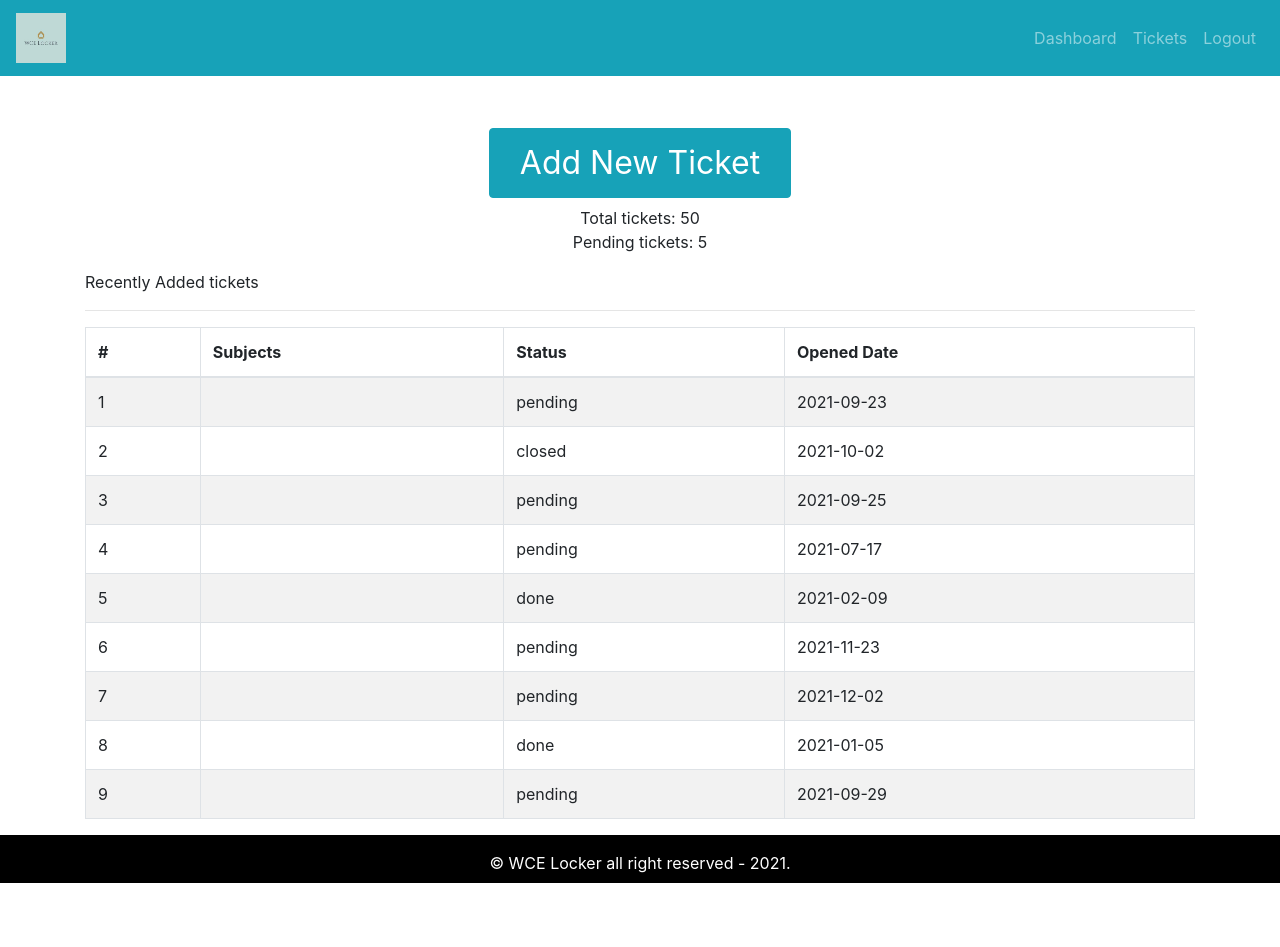
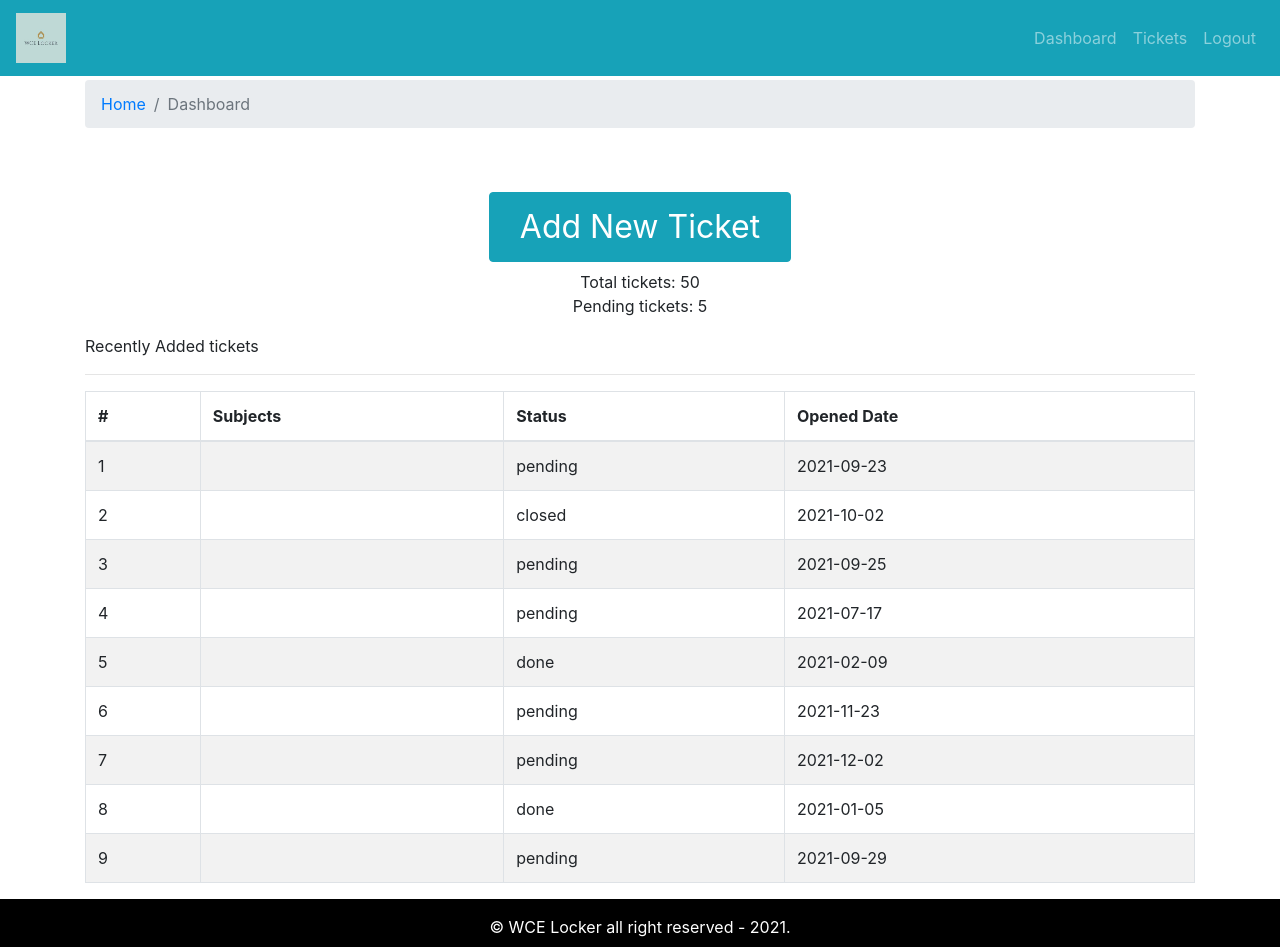
Before and after one commit to sailee14/wcelocker-frontend, a React (Create React App) app: page / in a window 1280 px wide. Before the commit the page ends 883 px from the top, so only its background shows below. Built offline with nearby package versions, Linux system fonts and the light colour scheme.

Commit message:
Breadcrumb Added

```diff
--- /dev/null
+++ b/src/components/breadcrumb/Breadcrumb.comp.js
@@ -0,0 +1,11 @@
+import React from 'react'
+import { Breadcrumb } from 'react-bootstrap'
+
+export const PageBreadcrumb = ({page}) => {
+    return (
+        <Breadcrumb>
+        <Breadcrumb.Item href="/">Home</Breadcrumb.Item>
+        <Breadcrumb.Item active>{page}</Breadcrumb.Item>
+      </Breadcrumb>
+    )
+}
--- a/src/layout/DefaultLayout.js
+++ b/src/layout/DefaultLayout.js
@@ -6,7 +6,7 @@
     return (
 
         <div className="default-layout">
-            <header className="header">
+            <header className="header mb-2">
             <Header/>
             </header>
             <main className="main">
--- a/src/pages/dashboard/Dashboard.page.js
+++ b/src/pages/dashboard/Dashboard.page.js
@@ -1,11 +1,17 @@
 import React from "react";
-import { Container,Row,Col, Button } from "react-bootstrap";
+import { Container,Row,Col, Button} from "react-bootstrap";
 import { TicketTable } from "../../components/ticket-table/TicketTable.comp";
+import { PageBreadcrumb } from "../../components/breadcrumb/Breadcrumb.comp";
 import  tickets from '../../assests/data/dummy-tickets.json'
 
 export const Dashboard = () =>{
     return (
         <Container>
+            <Row>
+                <Col>
+                <PageBreadcrumb page="Dashboard"/>
+                </Col>
+            </Row>
             <Row>
                 <Col className="text-center mt-5 mb-2">
                 <Button variant="info" style={{ fontSize:"2rem", padding:"10px 30px"}}>Add New Ticket</Button>
```
